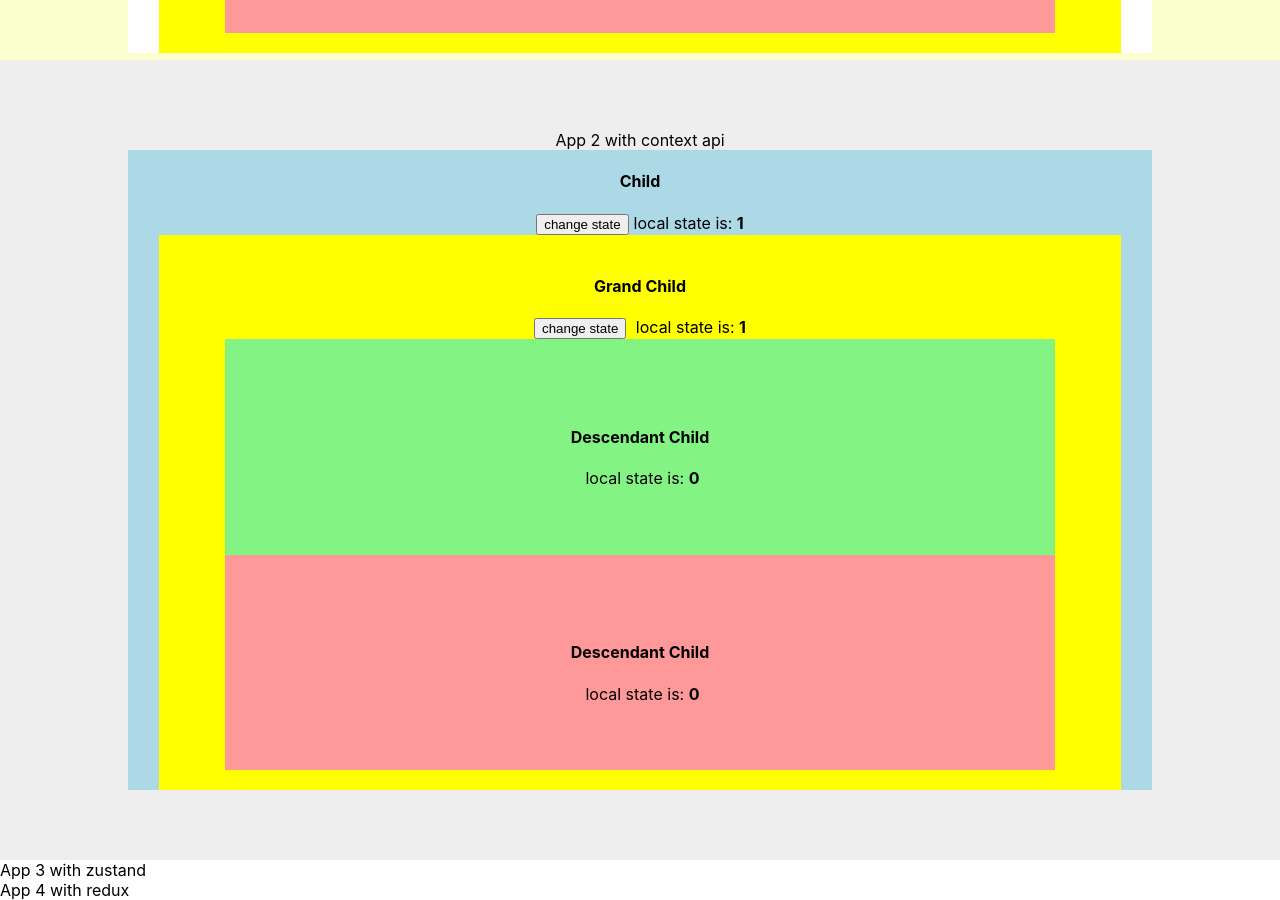
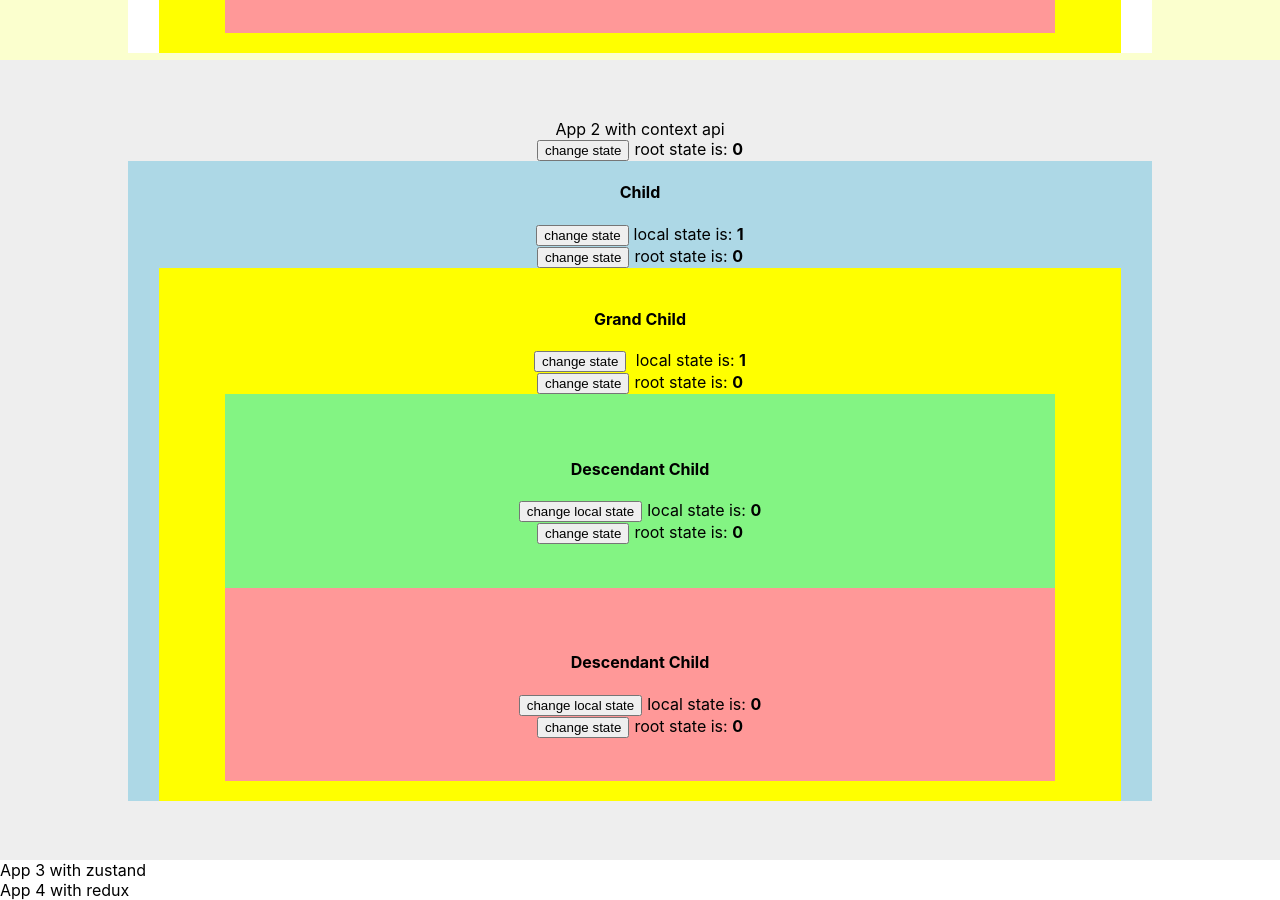
Before and after one commit to audreybozorgi/different-state-management-flow, a React (Create React App) app: page / in a window 1280 px wide. Shown: the part 740-1640 px from the top of the page. Built offline with nearby package versions, Linux system fonts and the light colour scheme.

Commit message:
implemenet context api for handling state management in app 2

```diff
--- a/src/App2.js
+++ b/src/App2.js
@@ -1,19 +1,58 @@
-import { useState } from 'react'
+import { createContext, useContext, useState } from 'react'
 import './App.css';
 
+// my context configuration ___________________________________________
+const AppContext = createContext() // ### create context Api using react API
+const AppProvider = ({ children }) => { // ### create context Provider and its state using react API
+  const [counter, setCounter] = useState(0)
+
+  return (
+    <AppContext.Provider value={[ counter, setCounter ]}>
+      { children }
+    </AppContext.Provider>
+  )
+}
+const useMyContext = () => { // ### create context hook to get states in children
+  const context = useContext(AppContext)
+
+  if(!context) throw new Error('You are outside of context area')
+  return context
+}
+
+const Wrapper = () => { // ### entry root of drilling context state
+  return (
+    <AppProvider>
+      <App2 />
+    </AppProvider>
+  )
+}
+export default Wrapper;
+// my context configuration ___________________________________________
+
+
+//Parent component ___________________________________________
 function App2() {
+  const [ counter, setCounter ] = useMyContext()
+
   return (
     <div style={{ width: '100vw', height: '100vh', background: '#eee', display: 'flex', flexDirection: 'column', justifyContent: 'center', alignItems: 'center'}}>
       App 2 with context api
+      <div>
+        <button onClick={() => setCounter(prev => prev += 1)}>change state</button>
+        <span style={{marginLeft: '5px'}}>root state is: <b>{counter}</b></span>
+      </div>
       <ChildComponent cbg='lightblue' />
     </div>
   );
 }
 
-export default App2;
+//Parent component ___________________________________________
 
+
+//child component ___________________________________________
 const ChildComponent = ({cbg}) => {
   const [state, setState] = useState(1)
+  const [ counter, setCounter ] = useMyContext()
   console.log('render child');
   return (
     <div
@@ -32,16 +71,22 @@ const ChildComponent = ({cbg}) => {
         <button onClick={() => setState(prev => prev += 1)}>change state</button>
         <span style={{marginLeft: '5px'}}>local state is: <b>{state}</b></span>
       </div>
-      {/* <span>root state is: <b>{rootState}</b></span> */}
+      <div>
+        <button onClick={() => setCounter(prev => prev += 1)}>change state</button>
+        <span style={{marginLeft: '5px'}}>root state is: <b>{counter}</b></span>
+      </div>
       <GrandChildComponent
         gbg='yellow'
       />
     </div>
   )
 }
+//child component ___________________________________________
 
+//grand child component ___________________________________________
 const GrandChildComponent = ({gbg}) => {
   const [state, setState] = useState(1)
+  const [ counter, setCounter ] = useMyContext()
 
   console.log('render grand child');
   return (
@@ -62,6 +107,10 @@ const GrandChildComponent = ({gbg}) => {
         <button onClick={() => setState(prev => prev += 1)}>change state</button>
         <span style={{marginLeft: '5px'}}> local state is: <b>{state}</b></span>
       </div>
+      <div>
+        <button onClick={() => setCounter(prev => prev += 1)}>change state</button>
+        <span style={{marginLeft: '5px'}}>root state is: <b>{counter}</b></span>
+      </div>
       <DescendantComponent
         dbg={'#83f483'}
       />
@@ -71,9 +120,13 @@ const GrandChildComponent = ({gbg}) => {
     </div>
   )
 }
+//grand child component ___________________________________________
+
+//Descendant component ___________________________________________
 
 const DescendantComponent = ({dbg}) => {
   const [state, setState] = useState(0)
+  const [ counter, setCounter ] = useMyContext()
 
   console.log('render descendant');
   return (
@@ -90,13 +143,14 @@ const DescendantComponent = ({dbg}) => {
     >
       <h4>Descendant Child</h4>
       <div>
-        {/* <button onClick={() => setState(prev => prev += 1)}>change local state</button> */}
+        <button onClick={() => setState(prev => prev += 1)}>change local state</button>
         <span style={{marginLeft: '5px'}}>local state is: <b>{state}</b></span>
       </div>
       <div>
-        {/* <button onClick={() => setRootState(prev => prev += 1)}>change root state</button>
-        <span style={{marginLeft: '5px'}}>root state is: <b>{rootState}</b></span> */}
+        <button onClick={() => setCounter(prev => prev += 1)}>change state</button>
+        <span style={{marginLeft: '5px'}}>root state is: <b>{counter}</b></span>
       </div>
     </div>
   )
 }
+//Descendant component ___________________________________________
```
